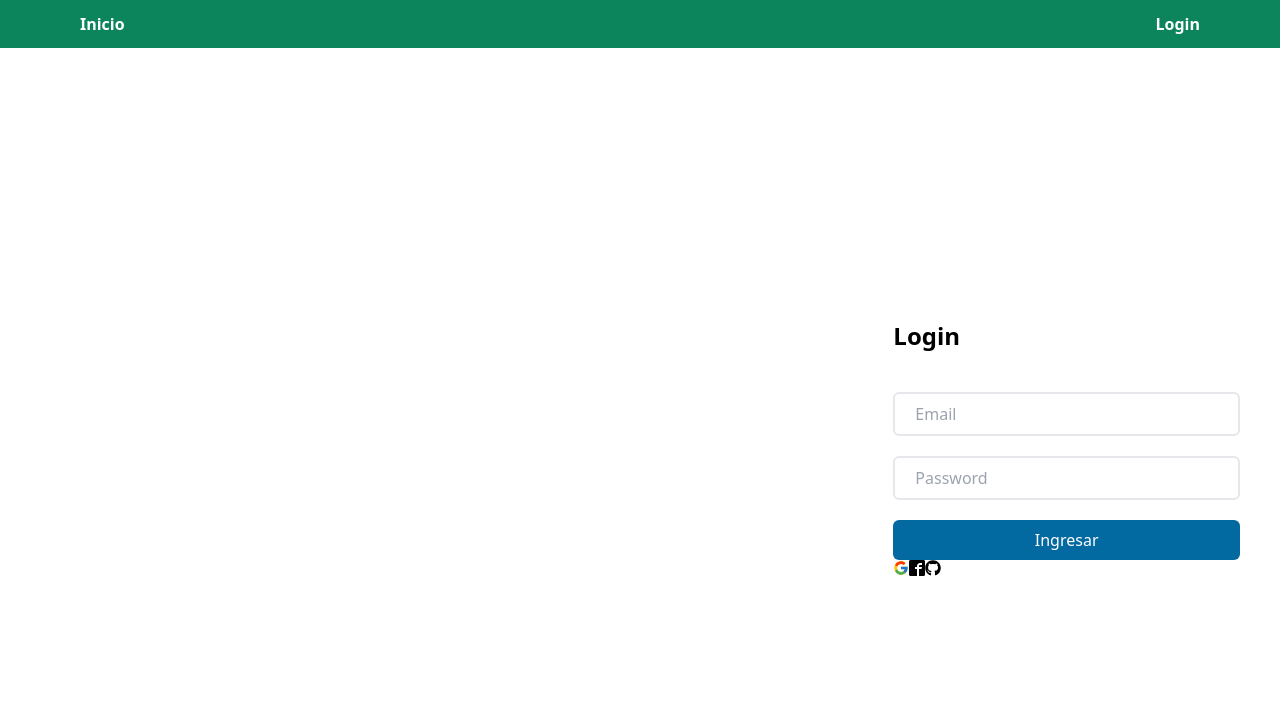
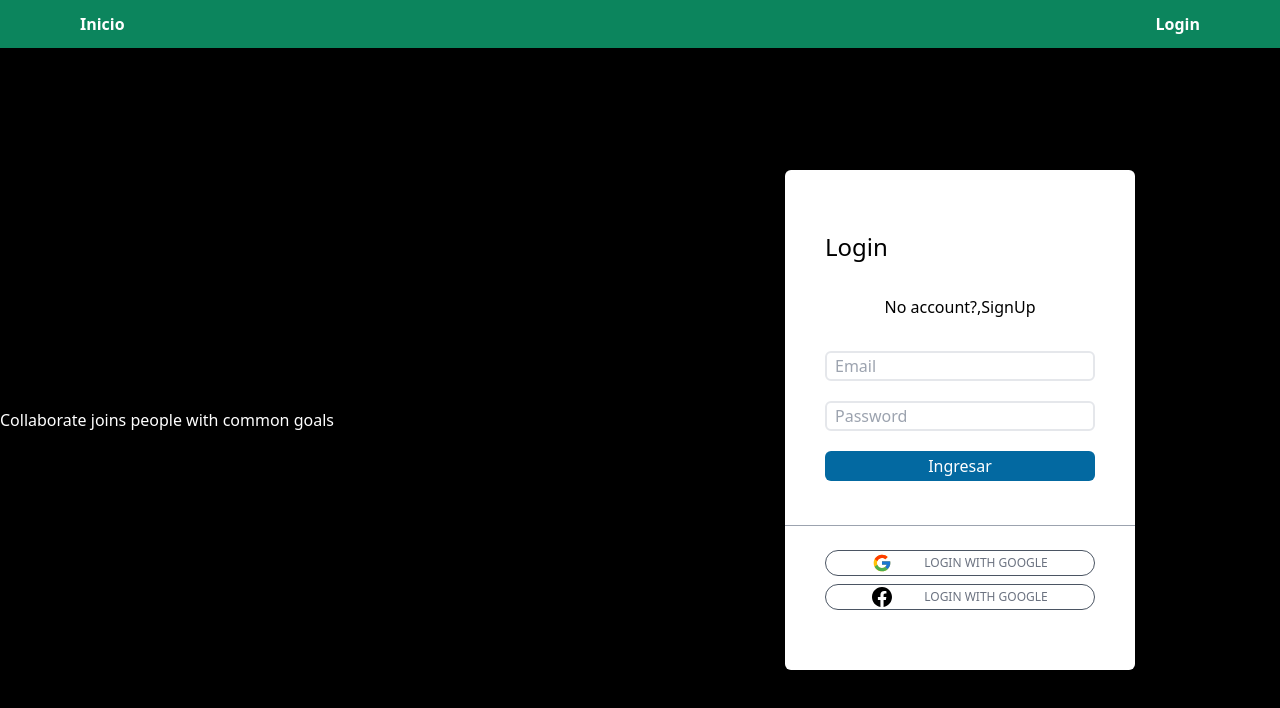
Before and after one commit to edgarmontielt/Workflow_App, a React (Create React App) app: page /login in a window 1280 px wide. Shown: the top 708 px of the page. Built offline with nearby package versions, Linux system fonts and the light colour scheme.

Commit message:
login design

```diff
--- a/public/index.html
+++ b/public/index.html
@@ -24,7 +24,7 @@
       work correctly both with client-side routing and a non-root public URL.
       Learn how to configure a non-root public URL by running `npm run build`.
     -->
-    <title>React App</title>
+    <title>Collaborate</title>
   </head>
   <body>
     <noscript>You need to enable JavaScript to run this app.</noscript>
--- a/src/App.js
+++ b/src/App.js
@@ -1,3 +1,4 @@
+import { useState } from "react";
 import { BrowserRouter, Route, Routes } from "react-router-dom";
 import Navbar from "./components/Navbar";
 import Home from "./pages/Home";
@@ -7,12 +8,10 @@ function App() {
   return (
     <BrowserRouter>
       <Navbar />
-      <div className="max-w-screen-xl mx-auto flex justify-between fixed">
-        <Routes>
-          <Route path="/" element={<Home />} />
-          <Route path="/login" element={<Login />} />
-        </Routes>
-      </div>
+      <Routes>
+        <Route path="/" element={<Home />} />
+        <Route path="/login" element={<Login />} />
+      </Routes>
     </BrowserRouter>
   );
 }
--- a/src/components/Navbar.jsx
+++ b/src/components/Navbar.jsx
@@ -2,7 +2,7 @@ import { Link } from "react-router-dom";
 
 export default function Navbar() {
   return (
-    <nav className=" bg-meadow-600 py-3 text-white font-semibold">
+    <nav className=" bg-meadow-600 py-3 text-white font-semibold absolute w-screen">
       <div className=" max-w-screen-xl flex justify-between mx-20">
         <p className=" hover:opacity-50">
           <Link to="/">Inicio</Link>
--- /dev/null
+++ b/src/components/icons/Icons.jsx
@@ -0,0 +1,11 @@
+import { Link } from "react-router-dom";
+
+export default function Icons({to, nameIcon}) {
+  return (
+    <Link to={to}>
+      <span>
+        <FcGoogle className=" w-12 h-12" />
+      </span>
+    </Link>
+  );
+}
--- a/src/pages/Login.jsx
+++ b/src/pages/Login.jsx
@@ -1,28 +1,43 @@
 import { FcGoogle } from "react-icons/fc";
-import { ImFacebook2 } from "react-icons/im";
-import { FaGithub } from "react-icons/fa";
+import { BsFacebook } from "react-icons/bs";
+import { Link } from "react-router-dom";
 
 export default function Login() {
   return (
-      <div className="w-screen h-screen flex justify-end items-center">
-        <form className="flex flex-col p-10  rounded-md w-1/3">
-          <h2 className=" font-semibold text-2xl pb-10 rounded-md">
-            Login
-          </h2>
-          <input type="email" name="email" placeholder="Email" className="mb-5 py-2 px-5 rounded-md border-2" />
-          <input type="password" name="pass" placeholder="Password" className="mb-5 py-2 px-5 rounded-md border-2"/>
-          <button className=" bg-sky-700 rounded-md py-2 text-white ">Ingresar</button>
+    <div className="grid grid-cols-2 bg-black items-center justify-center h-screen pt-10">
+      <div>
+        <h1 className=" text-white">Collaborate joins people with common goals</h1>
+      </div>
+      <div className=" flex justify-center items-center">
+        <form className="flex flex-col bg-white w-[350px] h-[500px] py-10 justify-center rounded-md">
+          <h2 className=" font-medium text-2xl rounded-md px-10">Login</h2>
+          <p className=" flex justify-center my-8">
+            No account?, <Link to="#"> SignUp</Link>
+          </p>
+          <div className="flex flex-col px-10">
+            <input type="email" name="email"  placeholder="Email" className="mb-5 py-[1px] px-2 rounded-md border-2 outline-none"/>
+            <input type="password" name="pass" placeholder="Password" className=" py-[1px] px-2 rounded-md border-2 outline-none"/>
+            <button className=" bg-sky-700 rounded-md py-[3px] text-white my-5">Ingresar </button>
+          </div>
 
-          <div className="flex flex-row">
-            <a href="https://backendtzuzulcode.wl.r.appspot.com/auth/google">
-              <span>
-                <FcGoogle />
-              </span>
-            </a>
-            <ImFacebook2 />
-            <FaGithub />
+          <div className="h-[1px] bg-gray-400 my-6"></div>
+
+          <div className="flex flex-col justify-center mx-10 gap-2">
+            <div className="w-full border-[1px] border-gray-600 py-[2px] px-[5px] rounded-2xl hover:bg-slate-200">
+              <a href="https://backendtzuzulcode.wl.r.appspot.com/auth/google" className="flex justify-center gap-8 items-center">
+                <FcGoogle className=" w-5 h-5" />
+                <p className=" text-xs font-medium text-gray-500"> LOGIN WITH GOOGLE </p>
+                 </a>
+            </div>
+            <div className="w-full border-[1px] border-gray-600 py-[2px] px-[5px] rounded-2xl hover:bg-slate-200">
+              <a  href="https://backendtzuzulcode.wl.r.appspot.com/auth/google" className="flex justify-center gap-8 items-center">
+                <BsFacebook className=" w-5 h-5" />
+                <p className=" text-xs font-medium text-gray-500"> LOGIN WITH GOOGLE </p>
+              </a>
+            </div>
           </div>
         </form>
       </div>
+    </div>
   );
 }
```
